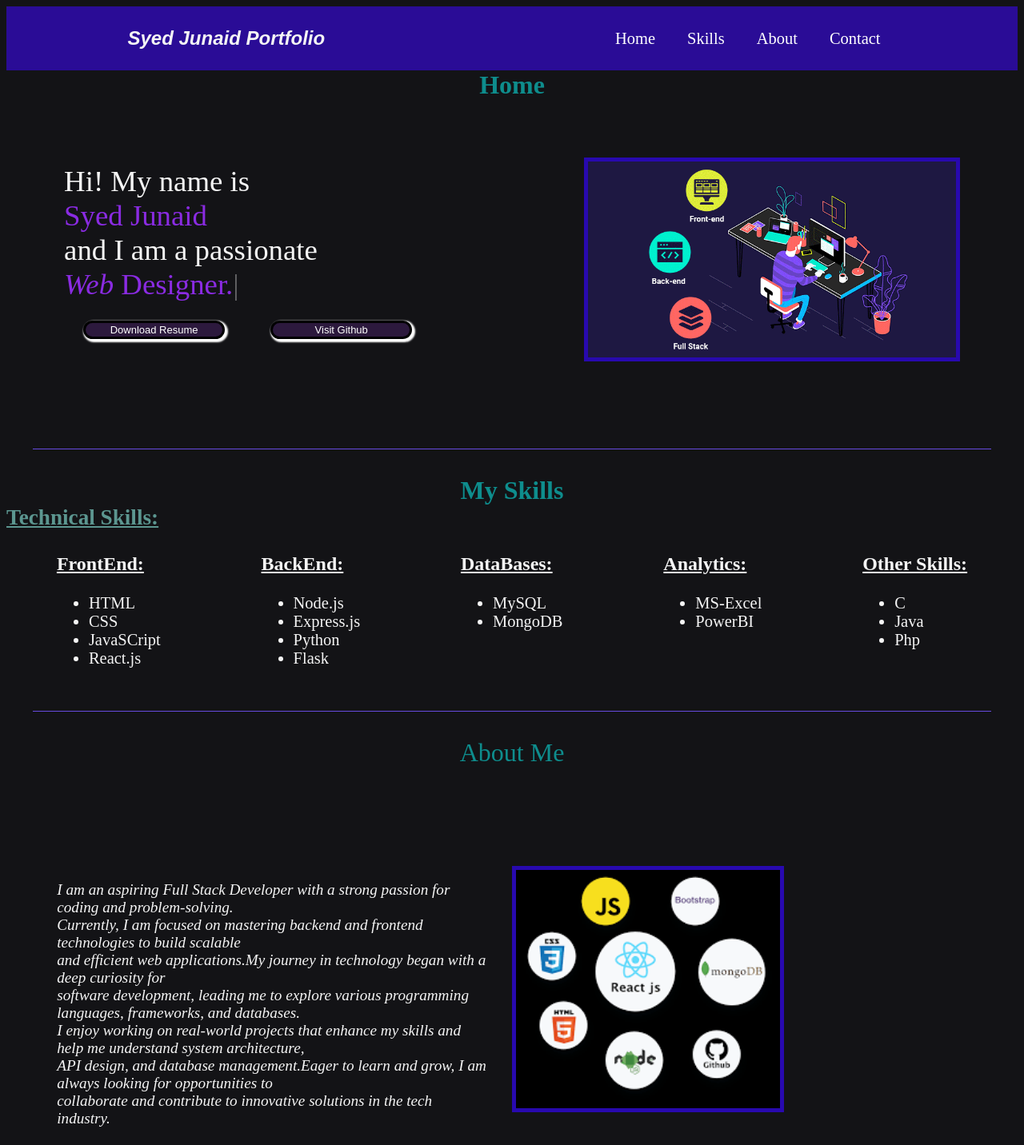
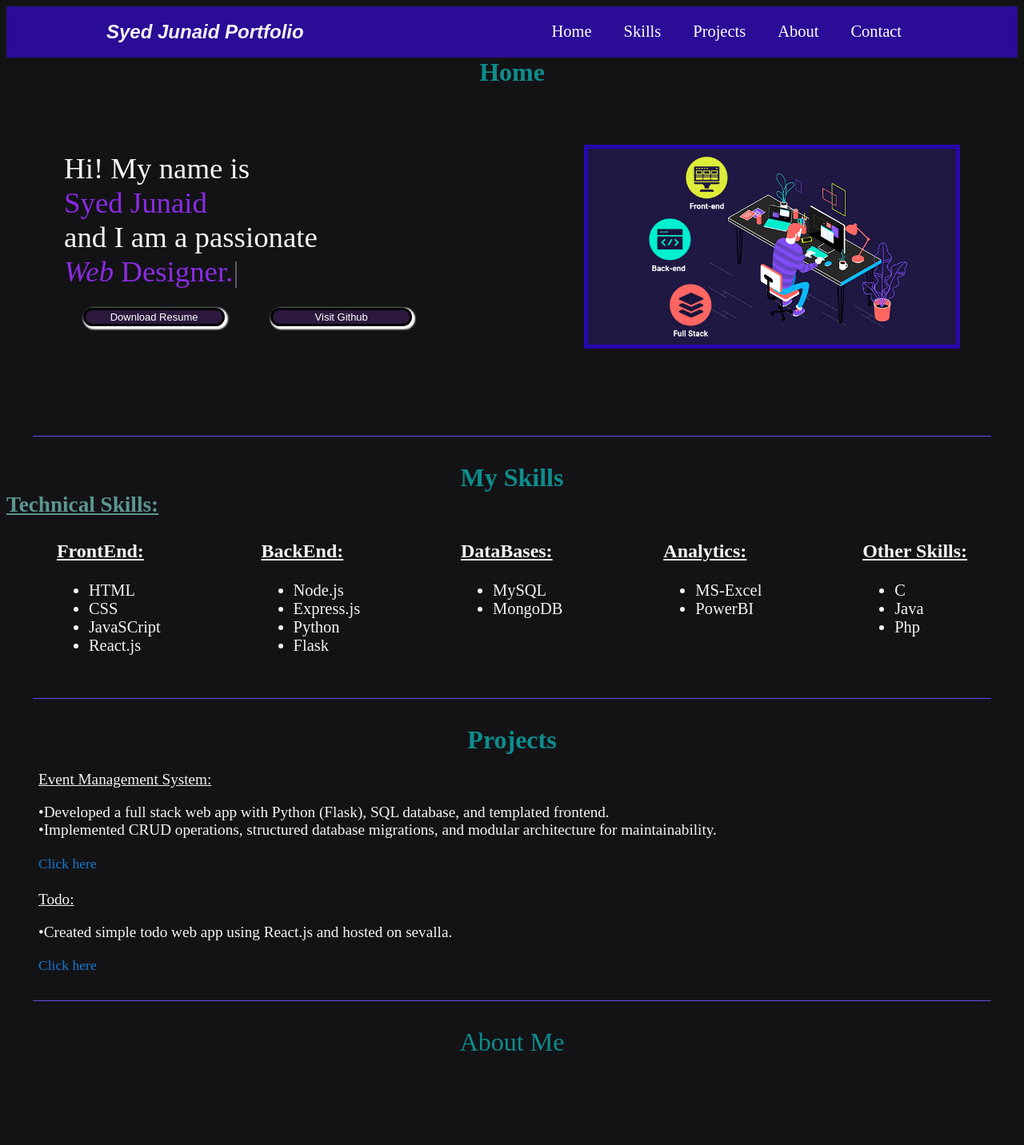
Before and after one commit to Syed-Junaid114/my_portfolio, a plain HTML site: page index.html in a window 1280 px wide. Shown: the top 1432 px of the page at 80% size. Drawn offline with nearby package versions, Linux system fonts and the light colour scheme.

Commit message:
Modified

```diff
--- a/index.html
+++ b/index.html
@@ -12,7 +12,7 @@
 
 <body>
     <script src="script.js"></script>
-    <section class="home" id="#home">
+    <section class="home" id="home">
         <header>
             <nav>
                 <div class="left"><b><i>Syed Junaid Portfolio</i></b></div>
@@ -20,6 +20,7 @@
                     <ul>
                         <li><a href="#home">Home</a></li>
                         <li><a href="#skills">Skills</a></li>
+                        <li><a href="#projects">Projects</a></li>
                         <li><a href="#about">About</a></li>
                         <li><a href="#contact">Contact</a></li>
                     </ul>
@@ -88,6 +89,26 @@
                 </div>
             </section>
             <hr>
+            <div class="heads" id="projects"><b>Projects</b></div>
+            <section>
+                <ul class="pj">
+                    <li><u> Event Management System:</u>
+                        <p id="descp">
+                            •Developed a full stack web app with Python (Flask), SQL database, and templated frontend.
+                            <br>
+                            •Implemented CRUD operations, structured database migrations, and modular architecture for
+                            maintainability.
+                        </p><a href="https://github.com/Syed-Junaid1114/EMS.git">Click here</a>
+                    </li><br>
+                    <li> <u>Todo: </u>
+                        <p>
+                            •Created simple todo web app using React.js and hosted on sevalla.
+                        </p> <a href="https://todo-react-cuotc.sevalla.page/">Click here</a>
+                    </li>
+                    <li> <a href=""></a></li>
+                </ul>
+            </section>
+            <hr>
             <div class="heads" id="about">About Me</div>
             <section class="about">
                 <section class="aleft">
--- a/styles/style.css
+++ b/styles/style.css
@@ -8,13 +8,18 @@ body {
     background-color: rgb(19, 19, 22);
     color: whitesmoke;
 }
+header{
+    overflow:visible;
+}
 
-
-nav {
+section header nav {
     display: flex;
     justify-content: space-around;
+    position:sticky;
+    top:0;
+    z-index: 1000;
     align-items: center;
-    height: 80px;
+    height: 25%;
     background-color: rgb(42, 12, 150)
 }
 
@@ -36,7 +41,7 @@ nav ul li a {
 }
 
 nav ul li a:hover {
-    font-size: 1.3rem;
+    font-size: 1.5rem;
     color: rgb(94, 231, 231);
 }
 
@@ -129,6 +134,15 @@ section {
     font-size: 2rem;
 }
 
+.pj li {
+    list-style-type: none;
+    font-size: 1.2rem;
+}
+.pj li a{
+    text-decoration: none;
+    color: rgb(22, 123, 211);
+    font-size: 1.1rem;
+}
 
 .forms {
     display: flex;
@@ -179,22 +193,28 @@ section {
     body {
         background-color: rgb(176, 233, 233);
         color: rgb(14, 107, 92);
-        overflow:auto
+        overflow: auto
     }
-    .mainimg{
-        width:100%
+
+    .mainimg {
+        width: 100%
     }
-    .sklimg{
-        width:10rem;
+
+    .sklimg {
+        width: 10rem;
     }
-    .skillshead{
+
+    .skillshead {
         color: rgb(76 133 133);
     }
+
     nav ul {
         flex-wrap: wrap;
     }
-    .aleft,.aright{
-        width:30%
+
+    .aleft,
+    .aright {
+        width: 30%
     }
 }
 
@@ -221,15 +241,15 @@ footer img {
     cursor: pointer;
 }
 
-ul{
+ul {
     /* margin:0;
     padding: 0; */
     font-size: 1.28rem;
-    list-style:disc;
+    list-style: disc;
 
 }
 
-.skillshead{
+.skillshead {
     text-decoration: underline;
-    font-size:1.5rem;
+    font-size: 1.5rem;
 }
```
